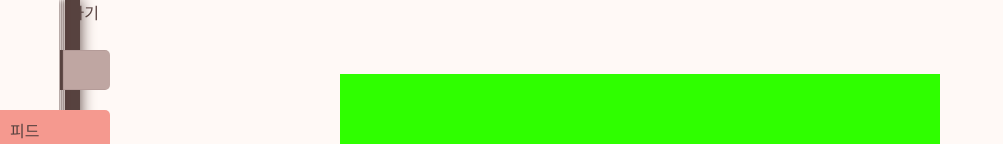
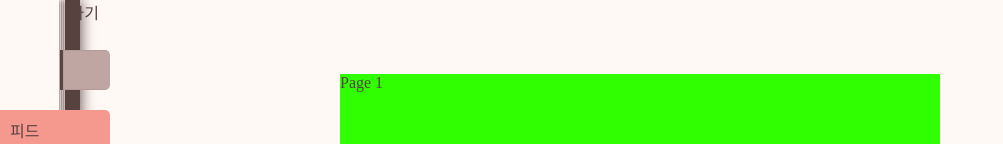
Before and after one commit to thingk0/Mybrary, a React (Create React App) app in the folder frontend/: page /mybrary/userid/bookshelf/categoryid/1 in a window 1280 px wide. Shown: the top 144 px of the page, without its empty margins (0-1003 px from the left). Built offline with nearby package versions, Linux system fonts and the light colour scheme; a web font is replaced by a local one.

Commit message:
FEAT: 디테일페이지 수정
Change-Id: Ia5c27ff06469ddd5eb20d967daf35c7b7ee776cf

```diff
--- a/frontend/src/pages/BookDetailPage.js
+++ b/frontend/src/pages/BookDetailPage.js
@@ -1,17 +1,28 @@
-import React, { useEffect, useState } from "react";
+import React, { useState, useEffect } from "react";
 import Container from "../components/frame/Container";
 import styles from "./style/BookDetailPage.module.css";
 
 export default function BookDetailPage() {
   const [animate, setAnimate] = useState(false);
+  const totalPages = 10;
+  const [currentPage, setCurrentPage] = useState(0);
+
+  const nextPage = () => {
+    if (currentPage < totalPages - 1) {
+      setCurrentPage(currentPage + 2);
+    }
+  };
+
+  const prevPage = () => {
+    if (currentPage > 0) {
+      setCurrentPage(currentPage - 2);
+    }
+  };
 
   useEffect(() => {
-    // 마운트 후 약간의 지연을 두고 애니메이션 상태를 변경
     const timer = setTimeout(() => {
       setAnimate(true);
-    }, 100); // 100ms 지연
-
-    // 컴포넌트가 언마운트될 때 타이머 정리
+    }, 100);
     return () => clearTimeout(timer);
   }, []);
 
@@ -23,11 +34,18 @@ export default function BookDetailPage() {
         </div>
         <div className={styles.body}>
           <div className={styles.middle}>
-            <div
-              className={`${styles.book} ${
-                animate ? styles["book-animate"] : ""
-              }`}
-            ></div>
+            <div className={`${styles.book} ${animate ? styles.animate : ""}`}>
+              {currentPage > 0 && (
+                <div className={styles.leftpage} onClick={prevPage}>
+                  머임? {currentPage}
+                </div>
+              )}
+              {currentPage < totalPages - 1 && (
+                <div className={styles.rightpage} onClick={nextPage}>
+                  Page {currentPage + 1}
+                </div>
+              )}
+            </div>
           </div>
         </div>
       </Container>
```
